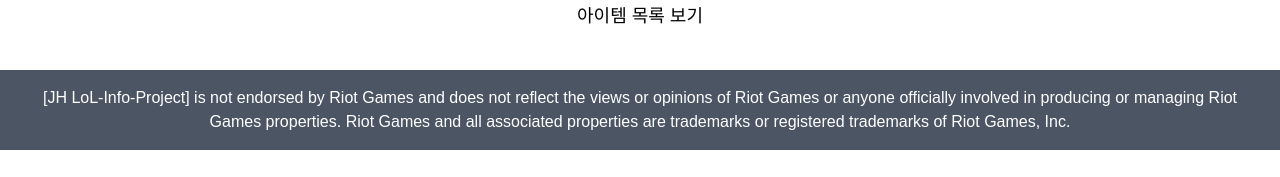
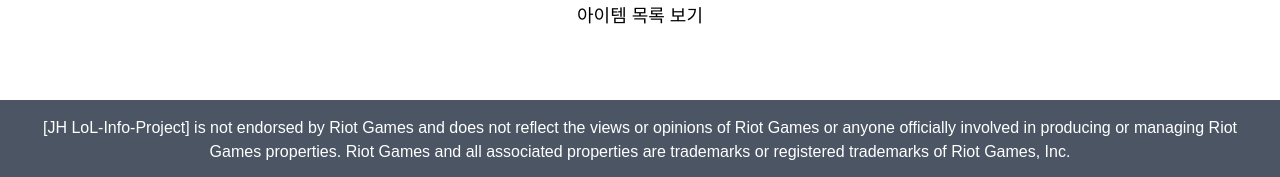
Before and after one commit to Jaeheeyu20240612/Riot--project, a Next.js app: page / in a window 1280 px wide. Shown: the part 1507-1684 px from the top of the page. Before the commit the page ends 1657 px from the top, so only its background shows below. Built offline with nearby package versions, Linux system fonts and the light colour scheme.

Commit message:
style: 높이 수정

```diff
--- a/src/app/champions/[id]/page.tsx
+++ b/src/app/champions/[id]/page.tsx
@@ -16,8 +16,7 @@
   const data = await res.json();
   const championdetail: Champion = data.data[id];
   return (
-    <div>
-      <p>ChampionDetailPage입니다.</p>
+    <div className='grid grid-rows-[50px_1fr_auto] grid-cols-[auto] w-1/2 m-auto text-center mt-7 '>
       <p>{championdetail.name}</p>
       <p>{championdetail.title}</p>
       <Image
--- a/src/app/layout.tsx
+++ b/src/app/layout.tsx
@@ -17,9 +17,9 @@
   return (
     <html lang='en'>
       <body>
-        <div className='grid grid-rows-[80px_1fr_auto]'>
+        <div className='grid grid-rows-[80px_1fr_auto] '>
           <Header />
-          {children}
+          <main className='min-h-full'>{children}</main>
           <Footer />
         </div>
       </body>
--- a/src/components/Footer.tsx
+++ b/src/components/Footer.tsx
@@ -2,7 +2,7 @@
 
 const Footer = () => {
   return (
-    <footer className='w-full  text-white bg-gray-600 mt-5'>
+    <footer className='w-full  text-white bg-gray-600 mt-[50px]'>
       <p className='flex items-center justify-center text-center min-h-20 p-4'>
         [JH LoL-Info-Project] is not endorsed by Riot Games and does not reflect
         the views or opinions of Riot Games or anyone officially involved in
--- a/src/components/Header.tsx
+++ b/src/components/Header.tsx
@@ -4,7 +4,7 @@
 const Header = () => {
   return (
     <header>
-      <nav className='w-full'>
+      <nav className='w-full '>
         <div className='flex'>
           <Link className='nav-link' href={'/'}>
             Home
```
